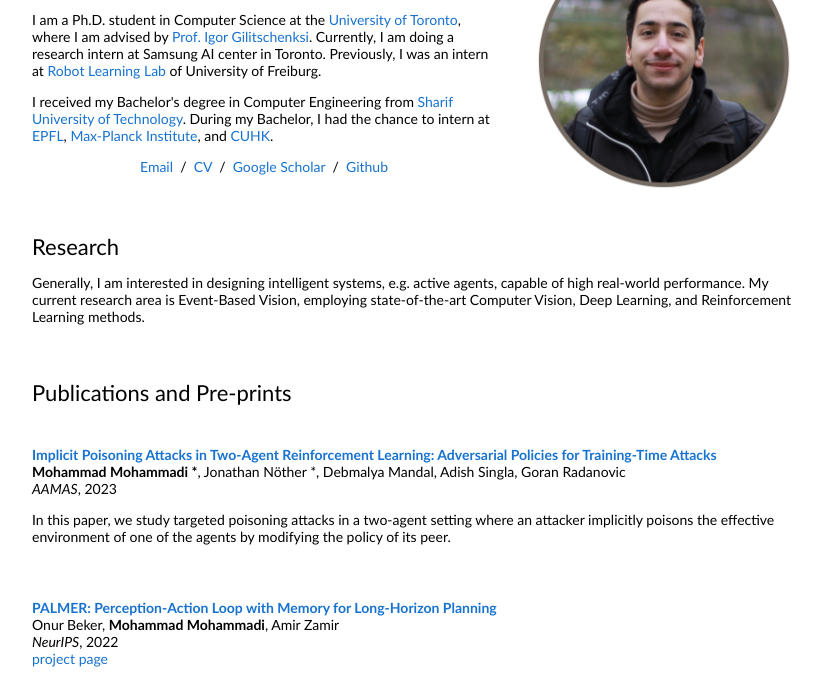
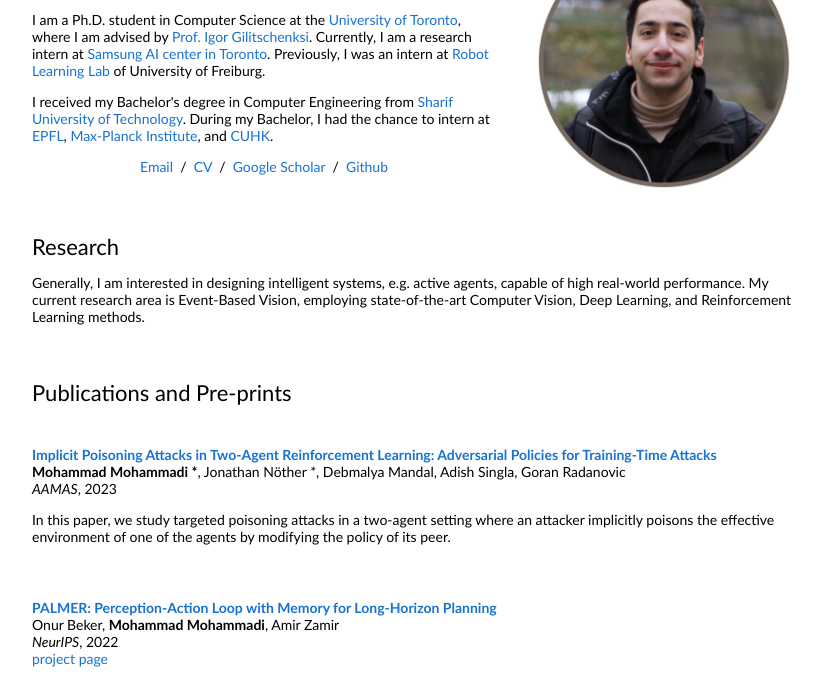
Before and after one commit to MhdMohammadi/mhdmohammadi.github.io, a plain HTML site: page index.html in a window 1280 px wide. Shown: the part 94-772 px from the top of the page, without its empty margins (228-1051 px from the left). Drawn offline with Linux system fonts and the light colour scheme.

Commit message:
edit page

```diff
--- a/index.html
+++ b/index.html
@@ -30,7 +30,7 @@
                   </p>
                   <p> I am a Ph.D. student in Computer Science at the <a href="https://www.utoronto.ca/">University of
                       Toronto</a>, where I am advised by <a href="https://www.gilitschenski.org/igor/">Prof. Igor
-                      Gilitschenksi</a>. Currently, I am doing a research intern at Samsung AI center in Toronto. Previously, I was an intern at <a href="https://rl.uni-freiburg.de/">Robot Learning Lab</a> of University of Freiburg.
+                      Gilitschenksi</a>. Currently, I am a research intern at <a href="https://sra.samsung.com">Samsung AI center in Toronto</a>. Previously, I was an intern at <a href="https://rl.uni-freiburg.de/">Robot Learning Lab</a> of University of Freiburg.
                   </p>
                   <p>
                     I received my Bachelor's degree in Computer Engineering from <a href="https://en.sharif.edu/">Sharif
```
